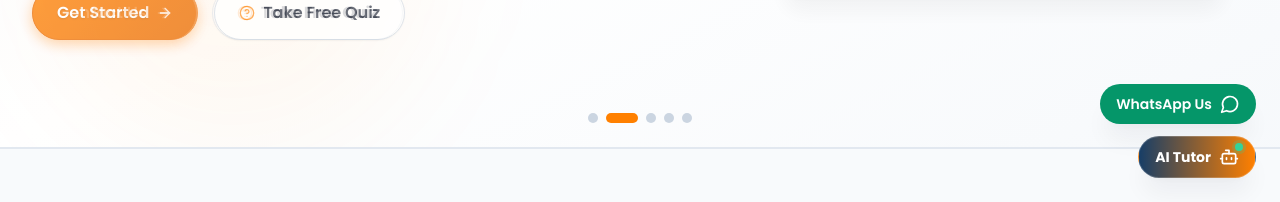
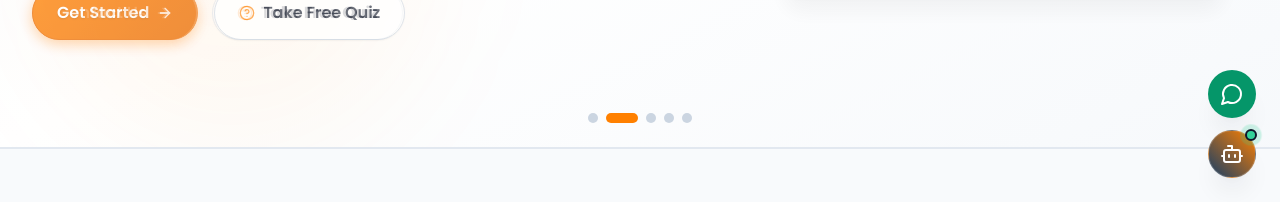
Before and after one commit to Vnjvibhash/ED-World, a Next.js app: page / in a window 1280 px wide. Shown: the part 598-800 px from the top of the page. Built offline with nearby package versions, Linux system fonts and the light colour scheme; no server answers.

Commit message:
style(widgets): use circular icon-only logos for WhatsApp and AI Tutor on right side

```diff
--- a/src/components/common/FloatingWidgets.tsx
+++ b/src/components/common/FloatingWidgets.tsx
@@ -35,30 +35,34 @@ export function FloatingWidgets() {
 
   return (
     <>
-      {/* Floating Action Buttons */}
-      <div className="fixed bottom-6 right-6 z-40 flex flex-col items-end gap-3">
+      {/* Floating Action Buttons (Icon/Logo Only) */}
+      <div className="fixed bottom-6 right-6 z-40 flex flex-col items-center gap-3">
         {/* WhatsApp Button */}
         <button
           onClick={openWhatsApp}
-          className="flex items-center gap-2 px-4 py-2.5 rounded-full bg-emerald-600 hover:bg-emerald-500 text-white shadow-xl hover:shadow-emerald-500/30 transition-all transform hover:-translate-y-1 text-sm font-semibold group"
+          className="relative w-12 h-12 rounded-full bg-emerald-600 hover:bg-emerald-500 text-white shadow-xl hover:shadow-emerald-500/40 flex items-center justify-center transition-all transform hover:scale-110 active:scale-95 group"
           aria-label="Chat on WhatsApp"
+          title="WhatsApp Us"
         >
-          <span className="hidden sm:inline">WhatsApp Us</span>
-          <MessageCircle className="w-5 h-5 text-white" />
+          <MessageCircle className="w-6 h-6 text-white" />
+          <span className="absolute right-14 px-2.5 py-1 bg-slate-900/90 text-white text-xs font-medium rounded-lg shadow-lg opacity-0 group-hover:opacity-100 transition-opacity whitespace-nowrap pointer-events-none border border-slate-700">
+            WhatsApp Us
+          </span>
         </button>
 
         {/* AI Coding & DSA Tutor Button */}
         <button
           onClick={() => setShowBot(!showBot)}
-          className="flex items-center gap-2 px-4 py-2.5 rounded-full bg-gradient-to-r from-[#173E67] to-[#FF8000] hover:from-[#1d4b7c] hover:to-[#f07900] text-white shadow-xl hover:shadow-orange-500/25 transition-all transform hover:-translate-y-1 text-sm font-bold group border border-white/20"
+          className="relative w-12 h-12 rounded-full bg-gradient-to-tr from-[#173E67] to-[#FF8000] hover:from-[#1d4b7c] hover:to-[#f07900] text-white shadow-xl hover:shadow-orange-500/30 flex items-center justify-center transition-all transform hover:scale-110 active:scale-95 group border border-white/20"
           aria-label="Open AI Coding Tutor"
+          title="Student World AI Tutor"
         >
-          <span className="hidden sm:inline">AI Tutor</span>
-          <div className="relative">
-            <Bot className="w-5 h-5 text-white" />
-            <span className="absolute -top-1 -right-1 w-2 h-2 rounded-full bg-emerald-400 animate-ping" />
-            <span className="absolute -top-1 -right-1 w-2 h-2 rounded-full bg-emerald-400" />
-          </div>
+          <Bot className="w-6 h-6 text-white" />
+          <span className="absolute -top-0.5 -right-0.5 w-3 h-3 rounded-full bg-emerald-400 animate-ping" />
+          <span className="absolute -top-0.5 -right-0.5 w-3 h-3 rounded-full bg-emerald-400 border-2 border-slate-900" />
+          <span className="absolute right-14 px-2.5 py-1 bg-slate-900/90 text-white text-xs font-medium rounded-lg shadow-lg opacity-0 group-hover:opacity-100 transition-opacity whitespace-nowrap pointer-events-none border border-slate-700">
+            Student World AI Tutor
+          </span>
         </button>
       </div>
 
```
